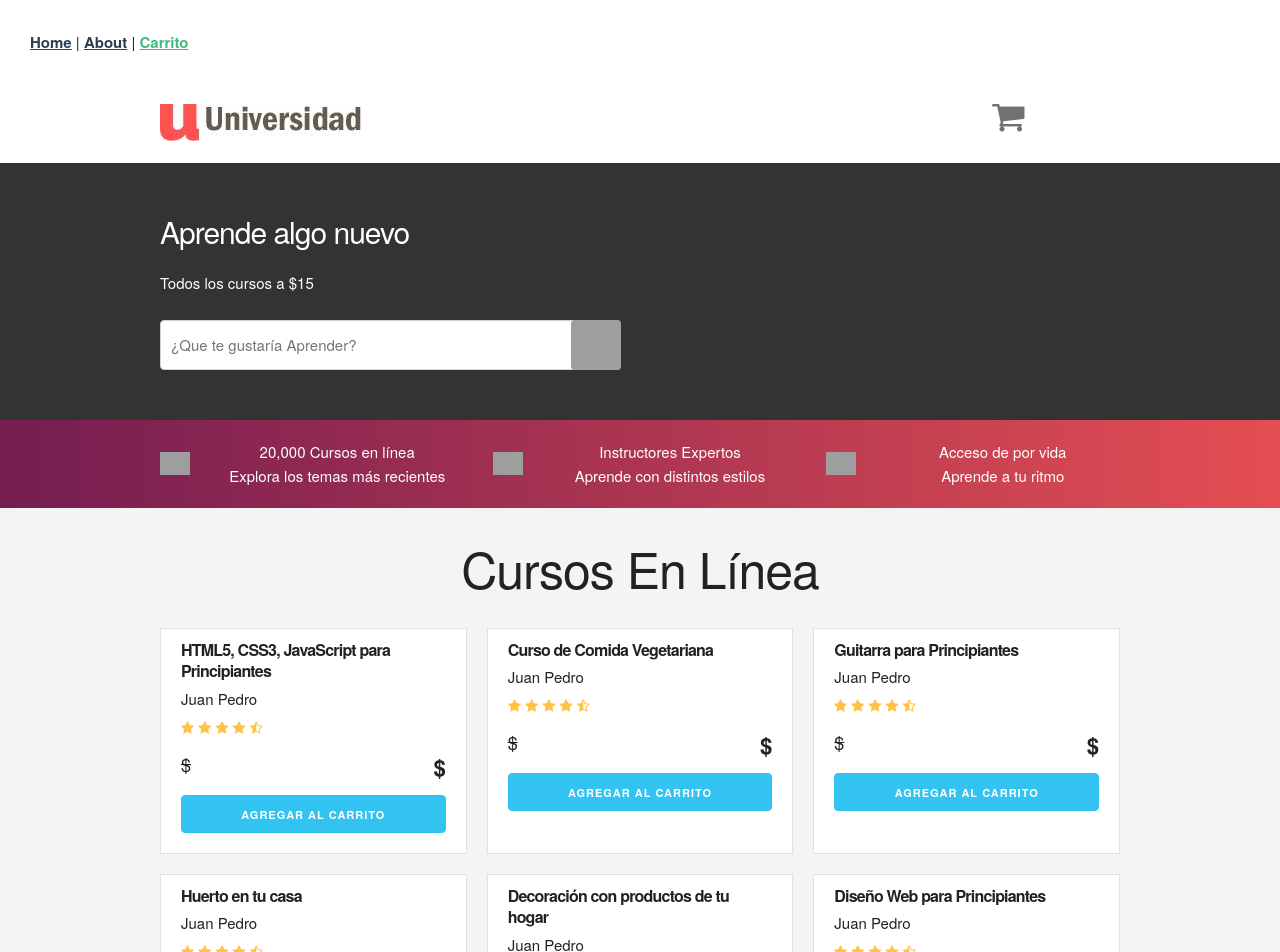
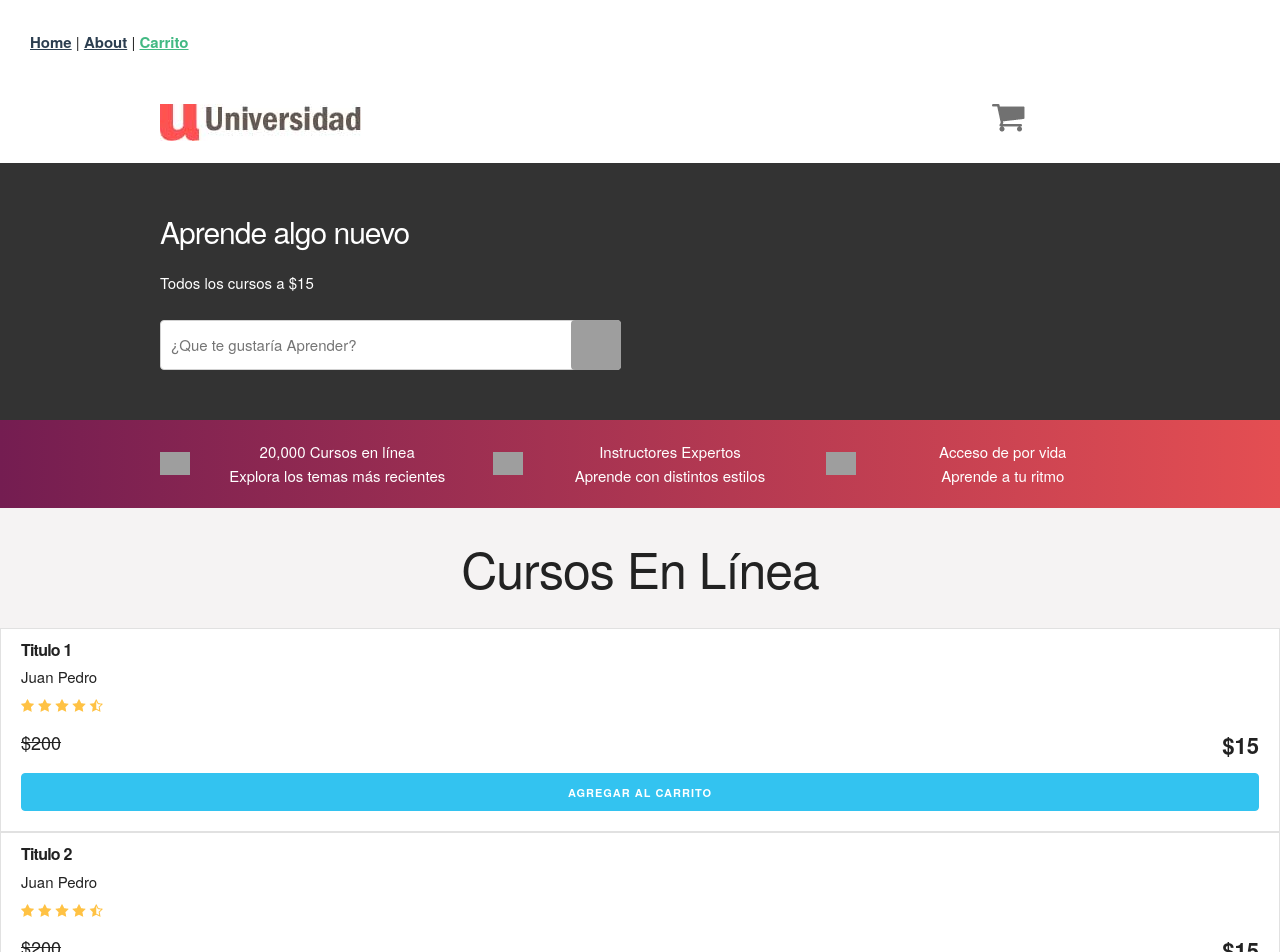
Before and after one commit to lopollodesign/prueba-vue, a Vue app: page /Carrito in a window 1280 px wide. Shown: the top 952 px of the page. Built offline with nearby package versions, Linux system fonts and the light colour scheme; grey boxes are pictures that could not be loaded.

Commit message:
conecto el card con el carrito a traves del $emit y methods

```diff
--- a/src/components/CourseCard.vue
+++ b/src/components/CourseCard.vue
@@ -9,7 +9,7 @@
         ${{ price }}
         <span class="u-pull-right ">${{ finalprice }}</span>
       </p>
-      <a href="#" class="u-full-width button-primary button input agregar-carrito" :data-id="id">
+      <a href="#" @click="addCourse()" class="u-full-width button-primary button input agregar-carrito" :data-id="id">
         Agregar Al Carrito
       </a>
     </div>
@@ -27,5 +27,10 @@ export default {
     price: Number,
     finalprice: Number
   },
+  methods: {
+    addCourse() {
+      this.$emit('add-this');
+    },
+  }
 }
 </script>
--- a/src/views/Carrito.vue
+++ b/src/views/Carrito.vue
@@ -57,7 +57,11 @@
 
     <h1 id="encabezado" class="encabezado">Cursos En Línea</h1>
 
-    <CoursesList addToCard/>
+    <CourseCard title="Titulo 1" :id="1" :price="200" :finalprice="15" v-on:add-this="addToList()"/>
+
+    <CourseCard title="Titulo 2" :id="2" :price="200" :finalprice="15"/>
+
+    <CourseCard title="Titulo 3" :id="3" :price="200" :finalprice="15"/>
 
     <footer id="footer" class="footer">
       <div class="container">
@@ -84,14 +88,19 @@
   </div>
 </template>
 <script>
-import CoursesList from '@/components/CoursesList.vue'
+import CourseCard from '@/components/CourseCard.vue'
 import ShoppingList from '@/components/ShoppingList.vue'
 
 export default {
   name: 'Home',
   components: {
-    CoursesList,
+    CourseCard,
     ShoppingList
+  },
+  methods: {
+    addToList() {
+      console.log('hello')
+    },
   }
 }
 </script>
```
